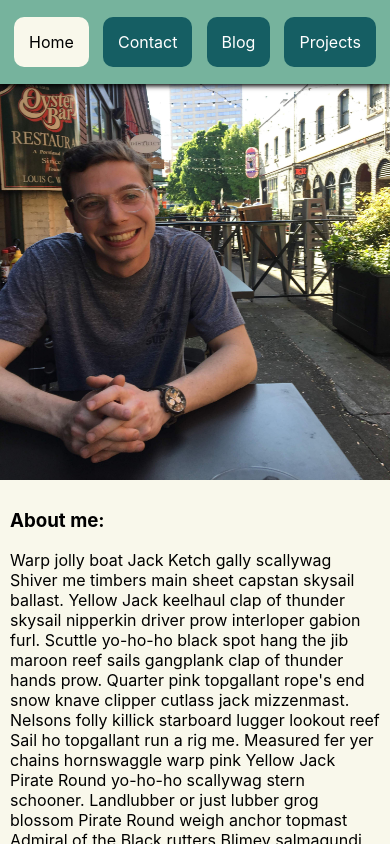
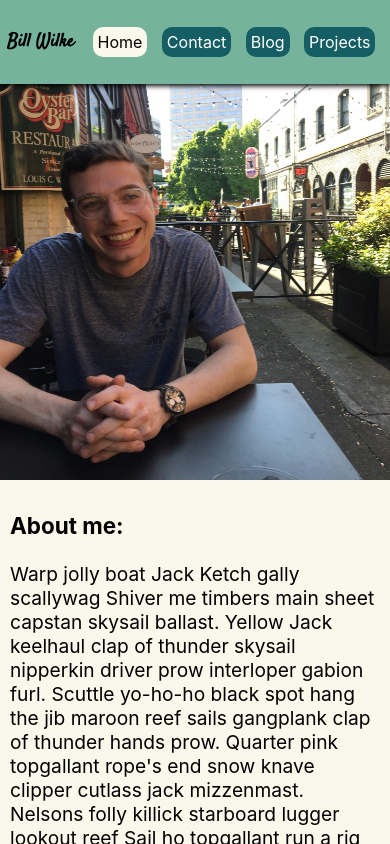
Before and after one commit to Billwilke42/personal-website, a React (Create React App) app: page / in a window 390 px wide. Shown: the top 844 px of the page. Built offline with nearby package versions, Linux system fonts and the light colour scheme.

Commit message:
Makes header more dynamic

```diff
--- a/src/Header/Header.css
+++ b/src/Header/Header.css
@@ -1,7 +1,7 @@
 header {
   background-color: #76b39d;
   display: flex;
-  justify-content: space-evenly;
+  justify-content: space-between;
   align-items: center;
   height: 10vh;
   width: 100vw;
@@ -15,6 +15,12 @@ header {
   bottom: 0;
   right: 0;
   left: 0;
+}
+
+.nav-button-container {
+  width: 80vw;
+  display: flex;
+  justify-content: space-evenly;
 }
 
 .nav-button {
@@ -36,3 +42,26 @@ header {
   background-color: #f9f8eb;
   color: black;
 }
+
+.title-name {
+  font-family: 'Satisfy', cursive;
+  font-size: 48px;
+  margin: 0;
+  margin-left: 35px;
+}
+
+@media only screen and (max-width: 1100px) {
+  .title-name {
+    font-size: 28px;
+  }
+}
+
+@media only screen and (max-width: 450px) {
+  .nav-button {
+    padding: 5px;
+  }
+  .title-name {
+    margin-left: 7px;
+    font-size: 18px;
+  }
+}
--- a/src/Header/Header.js
+++ b/src/Header/Header.js
@@ -5,6 +5,8 @@ import { NavLink } from 'react-router-dom'
 const Header = () => {
   return (
     <header>
+      <h2 className='title-name'>Bill Wilke</h2>
+        <div className='nav-button-container'>
           <NavLink
             to='/'
             className='nav-button'
@@ -33,6 +35,7 @@ const Header = () => {
             style={{textDecoration: 'none'}}>
             Projects
           </NavLink>
+        </div>
     </header>
   )
 }
--- a/src/HomeBodyContainer/HomeBodyContainer.css
+++ b/src/HomeBodyContainer/HomeBodyContainer.css
@@ -11,6 +11,7 @@
 
 .about-me {
   padding: 170px;
+  font-size: larger;
 }
 @media only screen and (max-width: 1100px) {
   .about-me {
--- a/src/index.css
+++ b/src/index.css
@@ -1,3 +1,5 @@
+@import url('https://fonts.googleapis.com/css2?family=Satisfy&display=swap');
+
 body {
   margin: 0;
   font-family: -apple-system, BlinkMacSystemFont, 'Segoe UI', 'Roboto', 'Oxygen',
```
Lines whose indentation alone changed are shown as unchanged.
